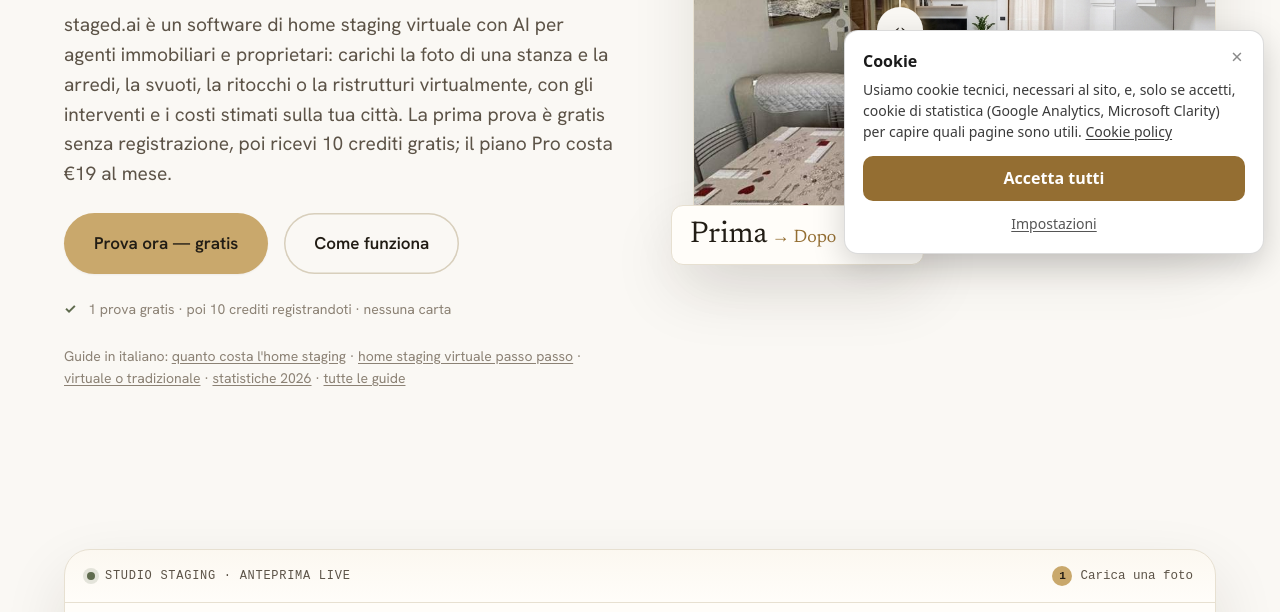
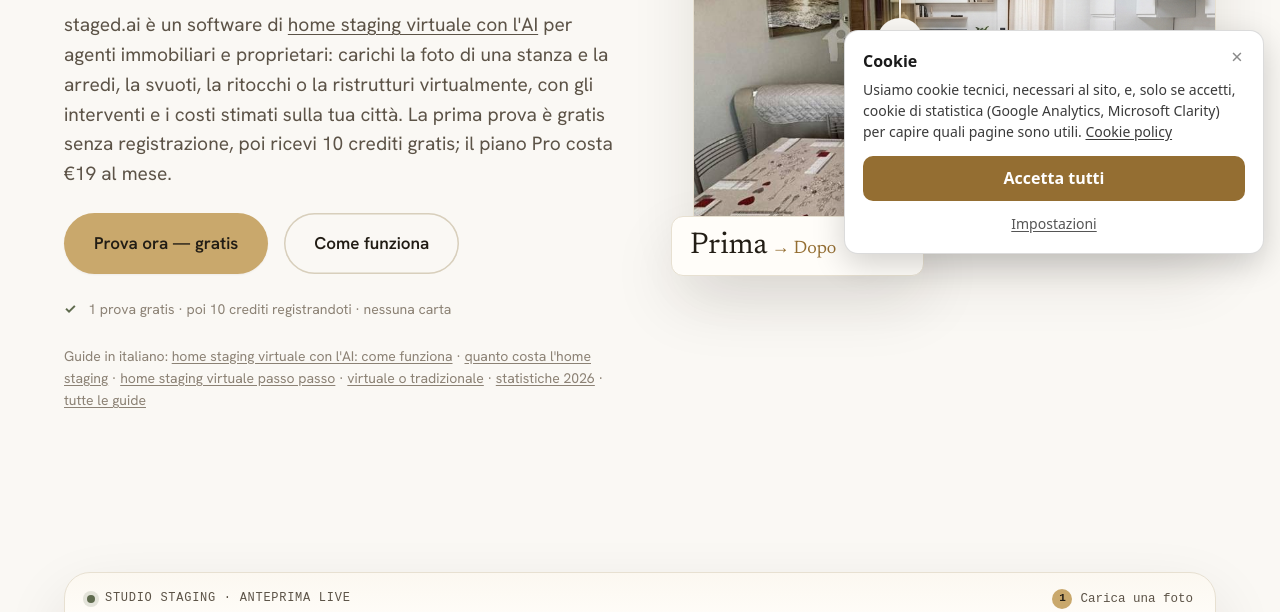
Before and after one commit to vitosemeraro/home-staged, a plain HTML site: page index.html in a window 1280 px wide. Shown: the part 530-1142 px from the top of the page. Drawn offline with Linux system fonts and the light colour scheme; a web font is replaced by a local one.

Commit message:
Home IT ed EN: link alle pagine pilastro sul home staging virtuale con l'AI
Consiglio staged-20261119-1.

Co-Authored-By: Claude Opus 5.5 <noreply@anthropic.com>
Claude-Session: https://claude.ai/code/session_01Vyan5XWJmkHyr8RL3TS7KA

```diff
--- a/assets/styles.css
+++ b/assets/styles.css
@@ -329,6 +329,7 @@ p { margin: 0; }
 .hero__note .tick { color: var(--sage); font-weight: 700; }
 .hero__guides { font-size: 14px; color: var(--ink-3); margin: 0; line-height: 1.6; }
 .hero__guides a { color: inherit; text-decoration: underline; text-underline-offset: 2px; }
+.lead a { text-decoration: underline; text-underline-offset: 3px; }
 
 @media (max-width: 940px) {
   .hero__grid { grid-template-columns: 1fr; gap: var(--s-9); }
--- a/index.html
+++ b/index.html
@@ -233,13 +233,13 @@
     <div class="hero__copy">
       <span class="eyebrow">Home staging virtuale · AI · Italia</span>
       <h1 class="display hero__title">Trasforma una foto in un appartamento che <em>si vende</em></h1>
-      <p class="lead" id="cos-e">staged.ai è un software di home staging virtuale con AI per agenti immobiliari e proprietari: carichi la foto di una stanza e la arredi, la svuoti, la ritocchi o la ristrutturi virtualmente, con gli interventi e i costi stimati sulla tua città. La prima prova è gratis senza registrazione, poi ricevi 10 crediti gratis; il piano Pro costa €19 al mese.</p>
+      <p class="lead" id="cos-e">staged.ai è un software di <a href="/home-staging-virtuale.html">home staging virtuale con l'AI</a> per agenti immobiliari e proprietari: carichi la foto di una stanza e la arredi, la svuoti, la ritocchi o la ristrutturi virtualmente, con gli interventi e i costi stimati sulla tua città. La prima prova è gratis senza registrazione, poi ricevi 10 crediti gratis; il piano Pro costa €19 al mese.</p>
       <div class="hero__cta">
         <a class="btn btn--primary btn--lg" href="#studio">Prova ora — gratis</a>
         <a class="btn btn--outline btn--lg" href="#funziona">Come funziona</a>
       </div>
       <span class="hero__note"><span class="tick">✓</span> 1 prova gratis · poi 10 crediti registrandoti · nessuna carta</span>
-      <p class="hero__guides">Guide in italiano: <a href="/guide/quanto-costa-home-staging.html">quanto costa l'home staging</a> · <a href="/guide/come-fare-home-staging-virtuale.html">home staging virtuale passo passo</a> · <a href="/guide/home-staging-virtuale-vs-tradizionale.html">virtuale o tradizionale</a> · <a href="/guide/home-staging-statistiche.html">statistiche 2026</a> · <a href="/guide/">tutte le guide</a></p>
+      <p class="hero__guides">Guide in italiano: <a href="/home-staging-virtuale.html">home staging virtuale con l'AI: come funziona</a> · <a href="/guide/quanto-costa-home-staging.html">quanto costa l'home staging</a> · <a href="/guide/come-fare-home-staging-virtuale.html">home staging virtuale passo passo</a> · <a href="/guide/home-staging-virtuale-vs-tradizionale.html">virtuale o tradizionale</a> · <a href="/guide/home-staging-statistiche.html">statistiche 2026</a> · <a href="/guide/">tutte le guide</a></p>
     </div>
 
     <div class="hero__media">
```
Also changed, not shown: en/index.html (+1 -0 lines).
